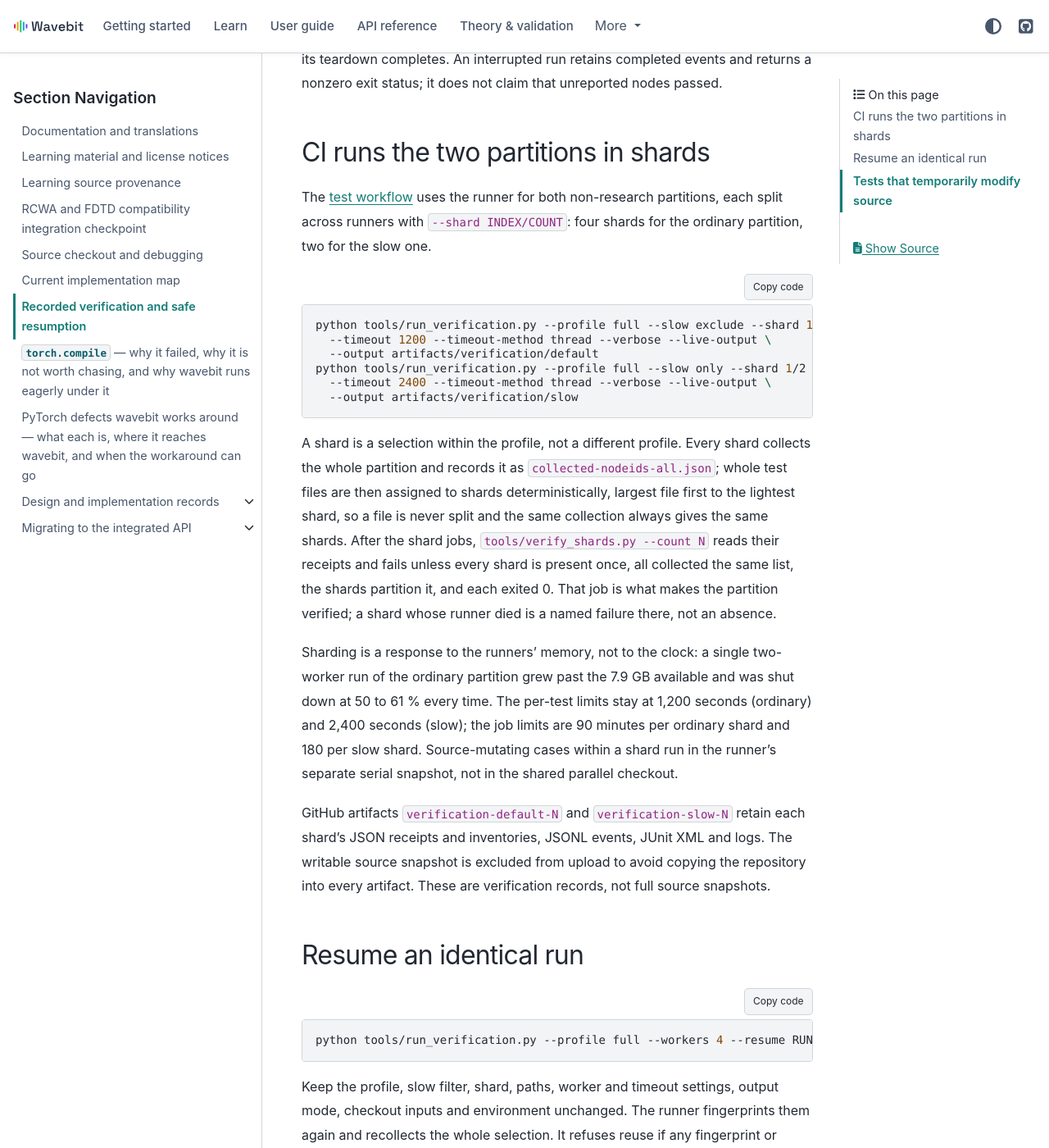
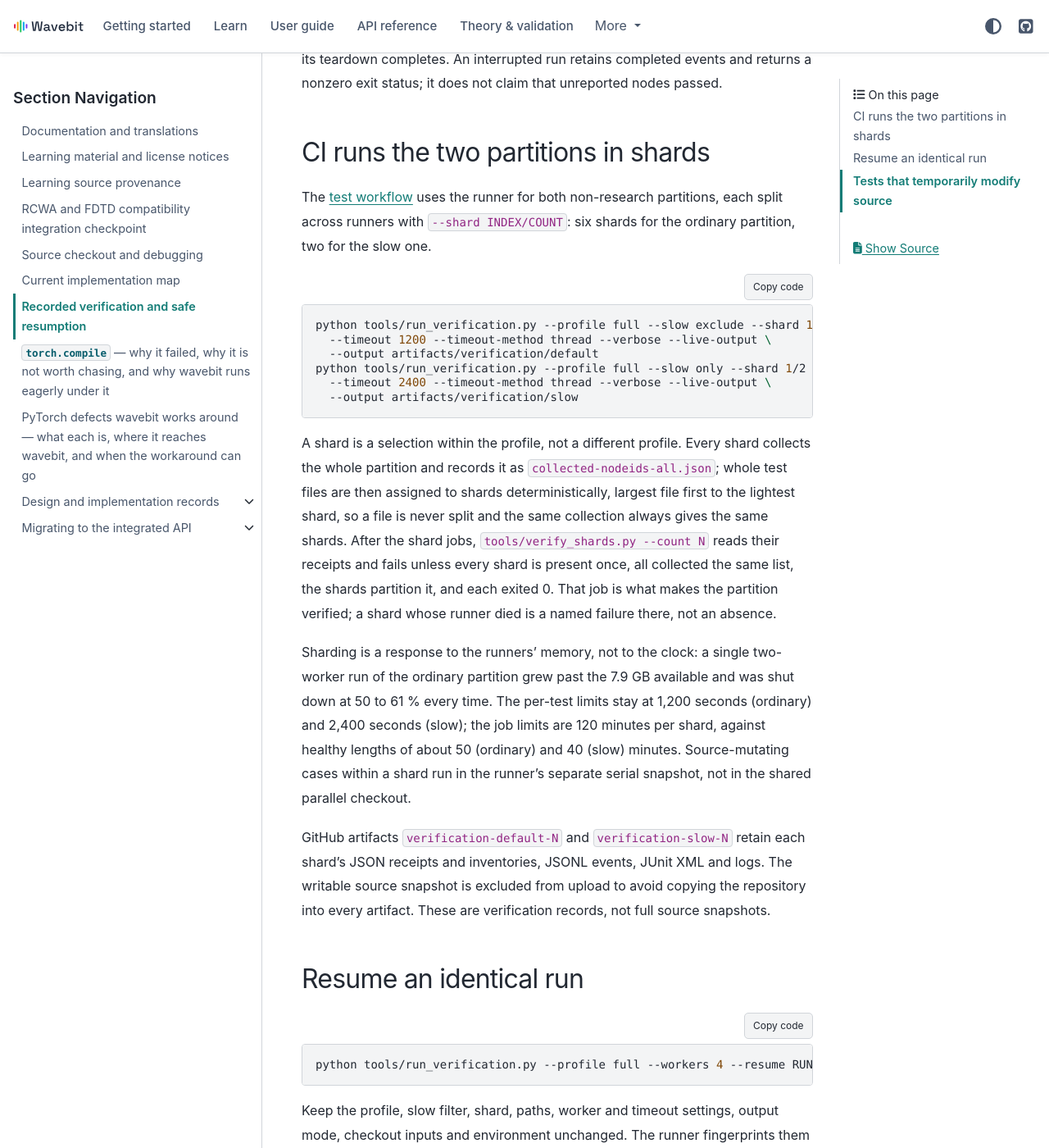
Before and after one commit to fieldalgo/wavebit, a Sphinx documentation site: the page built from docs/development/verification.md, in a window 1280 px wide and 1400 px high, scrolled down 1742 px. Shown: the whole window at 82% size. Built offline with Sphinx 7.4.7 and the PyData theme 0.15.4, drawn with Linux system fonts in a browser that asks for light colours; pages that are not in the unit, such as notebooks, are missing from menus.

Commit message:
ci(tests): six shards for the ordinary partition, 120-minute shard limits
Measured on the first sharded run (38727516339): no runner died, and the four shards took
55, 70 and more than 81 minutes each -- two were at 98 % when the run was cancelled -- so
the partition is about 300 worker-minutes at -n 2, not 250, and a 90-minute limit would cut
a healthy shard. Six shards put one near 50 minutes; 120 is a hang, not a heavy shard. The
two slow shards finished in 38 and 39 minutes, so their limit drops from 180 to 120.

Co-Authored-By: Claude Fable 5.1 <noreply@anthropic.com>

````diff
--- a/docs/development/verification.md
+++ b/docs/development/verification.md
@@ -62,10 +62,10 @@ returns a nonzero exit status; it does not claim that unreported nodes passed.
 
 The [test workflow](https://github.com/fieldalgo/wavebit/blob/develop/.github/workflows/tests.yml)
 uses the runner for both non-research partitions, each split across runners with
-`--shard INDEX/COUNT`: four shards for the ordinary partition, two for the slow one.
+`--shard INDEX/COUNT`: six shards for the ordinary partition, two for the slow one.
 
 ```shell
-python tools/run_verification.py --profile full --slow exclude --shard 1/4 --workers 2 \
+python tools/run_verification.py --profile full --slow exclude --shard 1/6 --workers 2 \
   --timeout 1200 --timeout-method thread --verbose --live-output \
   --output artifacts/verification/default
 python tools/run_verification.py --profile full --slow only --shard 1/2 --workers 2 \
@@ -85,7 +85,8 @@ named failure there, not an absence.
 Sharding is a response to the runners' memory, not to the clock: a single two-worker run
 of the ordinary partition grew past the 7.9 GB available and was shut down at 50 to 61 %
 every time. The per-test limits stay at 1,200 seconds (ordinary) and 2,400 seconds (slow);
-the job limits are 90 minutes per ordinary shard and 180 per slow shard. Source-mutating
+the job limits are 120 minutes per shard, against healthy lengths of about 50 (ordinary)
+and 40 (slow) minutes. Source-mutating
 cases within a shard run in the runner's separate serial snapshot, not in the shared
 parallel checkout.
 
````
Also changed, not shown: docs/locales/ko/pages/development/verification.md (+4 -4 lines), 2 other files.
